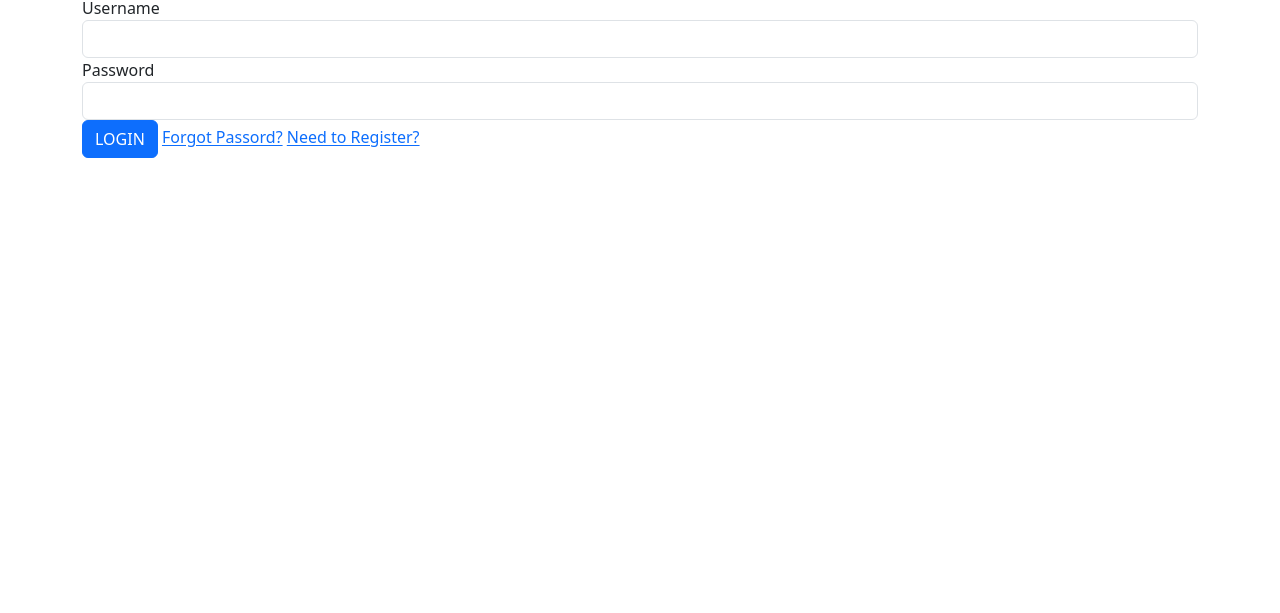
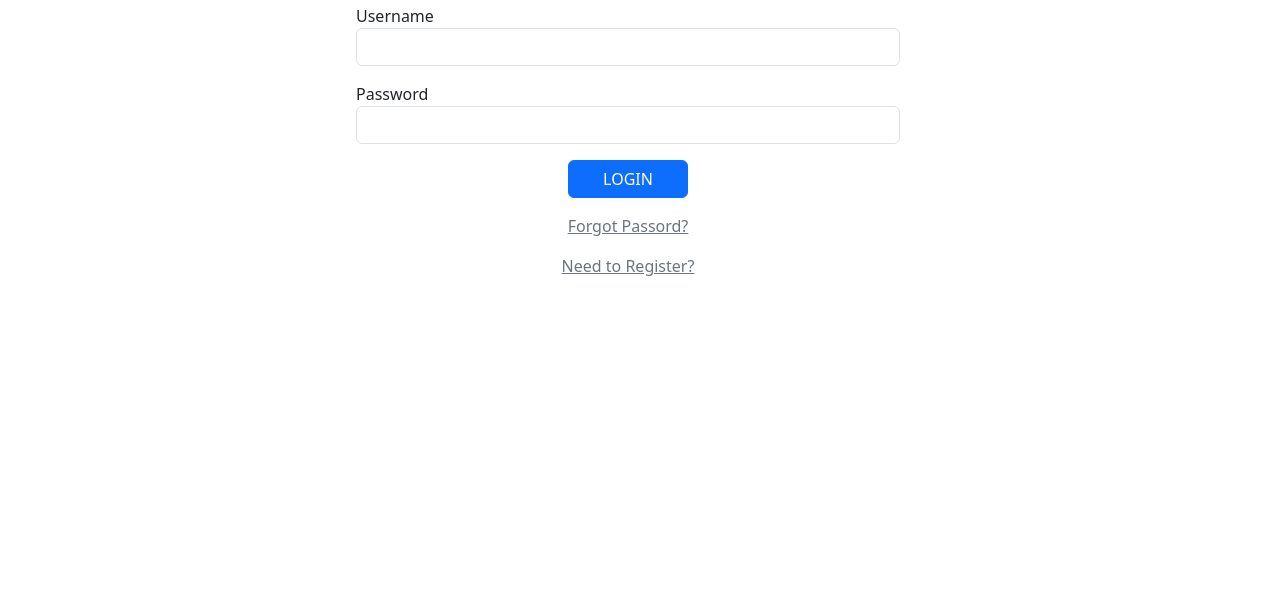
Before and after one commit to markoagidej/Task-Management-Application-Project, a plain HTML site: page login.html in a window 1280 px wide. Shown: the part 187-800 px from the top of the page. Drawn offline with nearby package versions, Linux system fonts and the light colour scheme.

Commit message:
Login finished

```diff
--- a/login.html
+++ b/login.html
@@ -22,17 +22,29 @@
             </div>
         </header>
         <hr>
-        <div class="container">
+        <div class="container-fluid row justify-content-center">
+            <div class="col col-md-8" style="max-width: 600px;">
                 <h2>Login</h2>
                 <form action="">
+                    <div class="m-3">
                         <label for="username">Username</label>
                         <input type="text" class="form-control" id="username" aria-describedby="Username input">
+                    </div>
+                    <div class="m-3">
                         <label for="password">Password</label>
                         <input type="text" class="form-control" id="password" aria-describedby="Password input">
-                <button type="submit" class="btn btn-primary">LOGIN</button>
-                <a class="text-tertiary" href="">Forgot Passord?</a>
-                <a class="text-tertiary" href="register.html">Need to Register?</a>
+                    </div>
+                    <div class="m-3 text-center">
+                        <a href="login.html"><button type="button" class="btn btn-primary" style="width: 120px;">LOGIN</button></a>
+                    </div>
+                    <div class="m-3 text-center">
+                        <a class="text-secondary" href="">Forgot Passord?</a>
+                    </div>
+                    <div class="m-3 text-center">
+                        <a class="text-secondary" href="register.html">Need to Register?</a>
+                    </div>
                 </form>
+            </div>
         </div>
         <footer>
 
```
Lines whose indentation alone changed are shown as unchanged.
